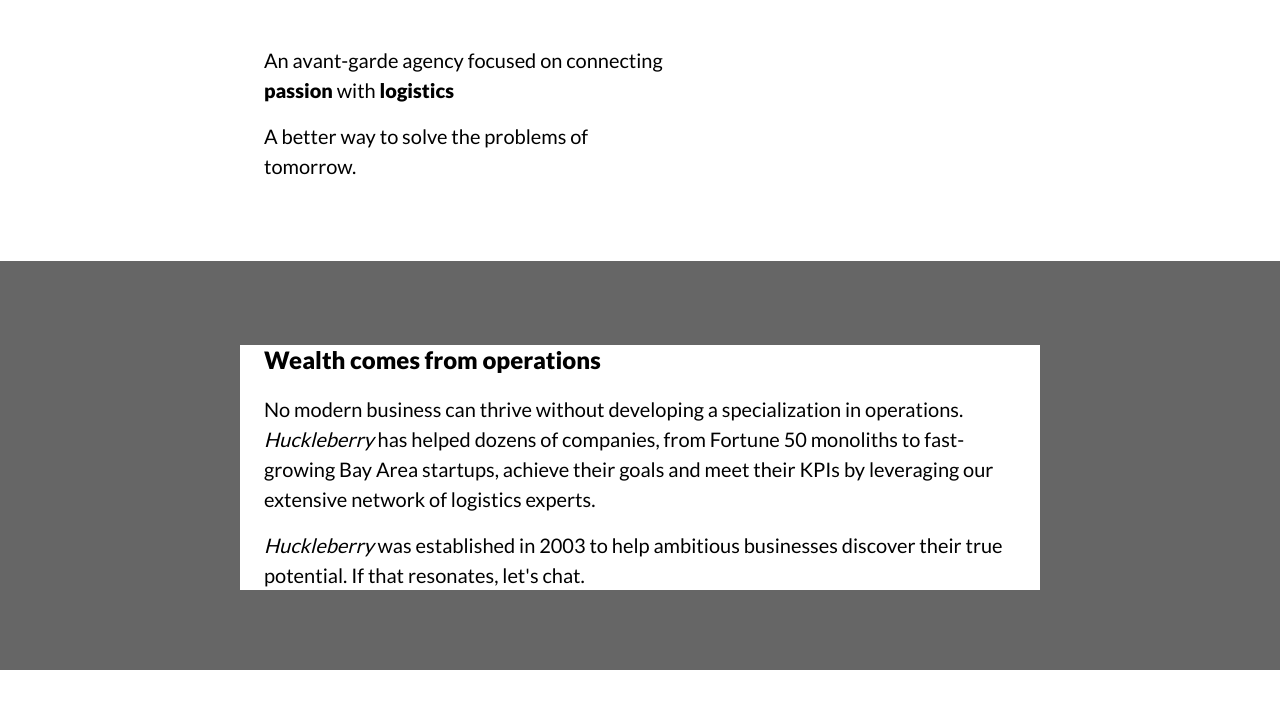
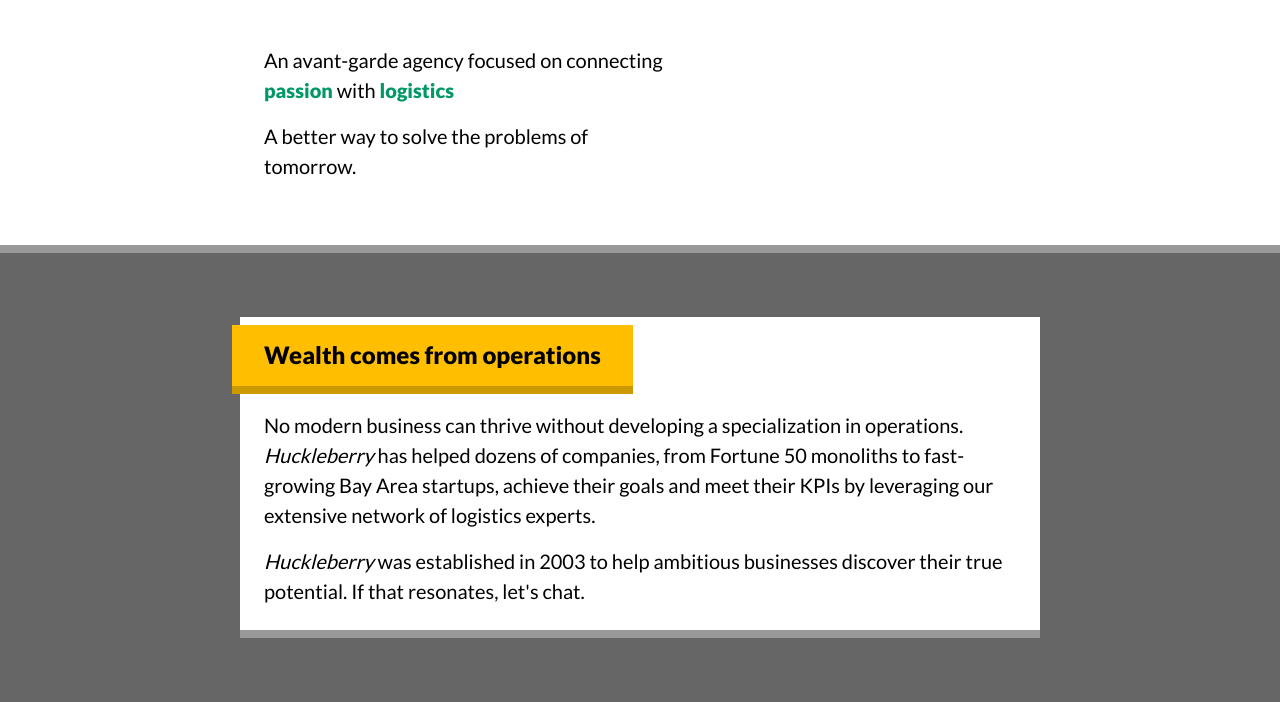
Before and after one commit to shubhamdevs/M1-Project-Agency-Page, a plain HTML site: page index.html in a window 1280 px wide. Shown: the part 137-839 px from the top of the page. Before the commit the page ends 807 px from the top, so only its background shows below. Drawn offline with Linux system fonts and the light colour scheme.

Commit message:
add style to indented-heading and fix padding and margin

```diff
--- a/style.css
+++ b/style.css
@@ -22,6 +22,18 @@ p {
     margin-bottom: 1rem;
 }
 
+p:last-child {
+    margin-bottom: 0;
+}
+
+strong {
+    color: hsl(160deg, 100%, 30%);
+}
+
+header {
+    border-bottom: 8px solid hsl(0deg,0%,60%);
+}
+
 .max-width-wrapper {
     max-width: 800px;
     margin: 0 auto;
@@ -41,6 +53,19 @@ main {
 
 .card {
     background-color: white;
-    padding: 0 24px;
+    padding:  24px;
     margin: 0 -24px;
+    border-bottom: 8px solid hsl(0deg, 0%, 60%);
 }
+
+.indented-heading {
+    font-size: 1.5rem;
+    line-height: 1.2;
+    width: fit-content;
+    padding: 16px 32px;
+    background-color: hsl(45deg, 100%, 50%);
+    border-bottom: 8px solid hsl(45deg, 100%, 40%);
+    margin-left: -32px;
+    margin-top: -16px;
+    margin-bottom: 1rem;
+}
```
